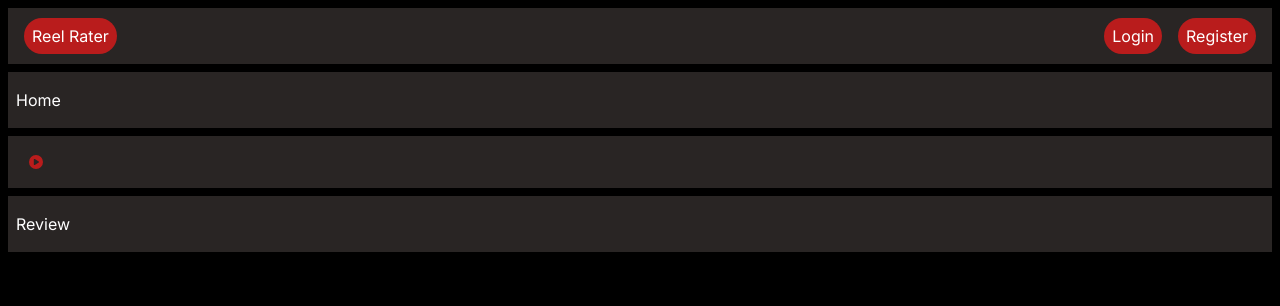
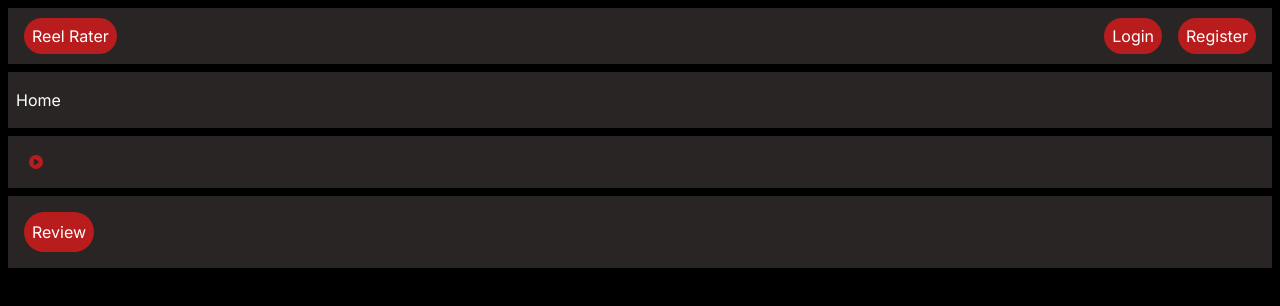
Before and after one commit to gortiz2021/Movie-Review-App, a Next.js app in the folder movie-review-frontend/movie-review-ui/: page / in a window 1280 px wide. Shown: the top 306 px of the page. Built offline with nearby package versions, Linux system fonts and the light colour scheme.

Commit message:
Added styling to review button.

```diff
--- a/movie-review-frontend/movie-review-ui/src/app/components/review/Review.tsx
+++ b/movie-review-frontend/movie-review-ui/src/app/components/review/Review.tsx
@@ -3,7 +3,9 @@ import React from "react";
 const Review = () => {
   return (
     <div className="bg-stone-800 text-white px-2 py-4 m-2">
-      <h1 >Review</h1>
+      <button type="submit" className="rounded-full bg-red-700 p-2 mx-2">
+        Review
+      </button>
     </div>
   );
 };
--- a/movie-review-frontend/movie-review-ui/src/app/components/trailer/Trailer.tsx
+++ b/movie-review-frontend/movie-review-ui/src/app/components/trailer/Trailer.tsx
@@ -6,10 +6,9 @@ const Trailer = () => {
   return (
     <div className="bg-stone-800 text-white px-2 py-4 m-2">
       <a className="text-red-700" href="">
-        <div className="text-sm">
-          <FontAwesomeIcon icon={faCirclePlay} className="w-10"/>
+        <div className="text-sm p-0 m-0">
+          <FontAwesomeIcon icon={faCirclePlay} className="w-10" />
         </div>
-
       </a>
     </div>
   );
```
